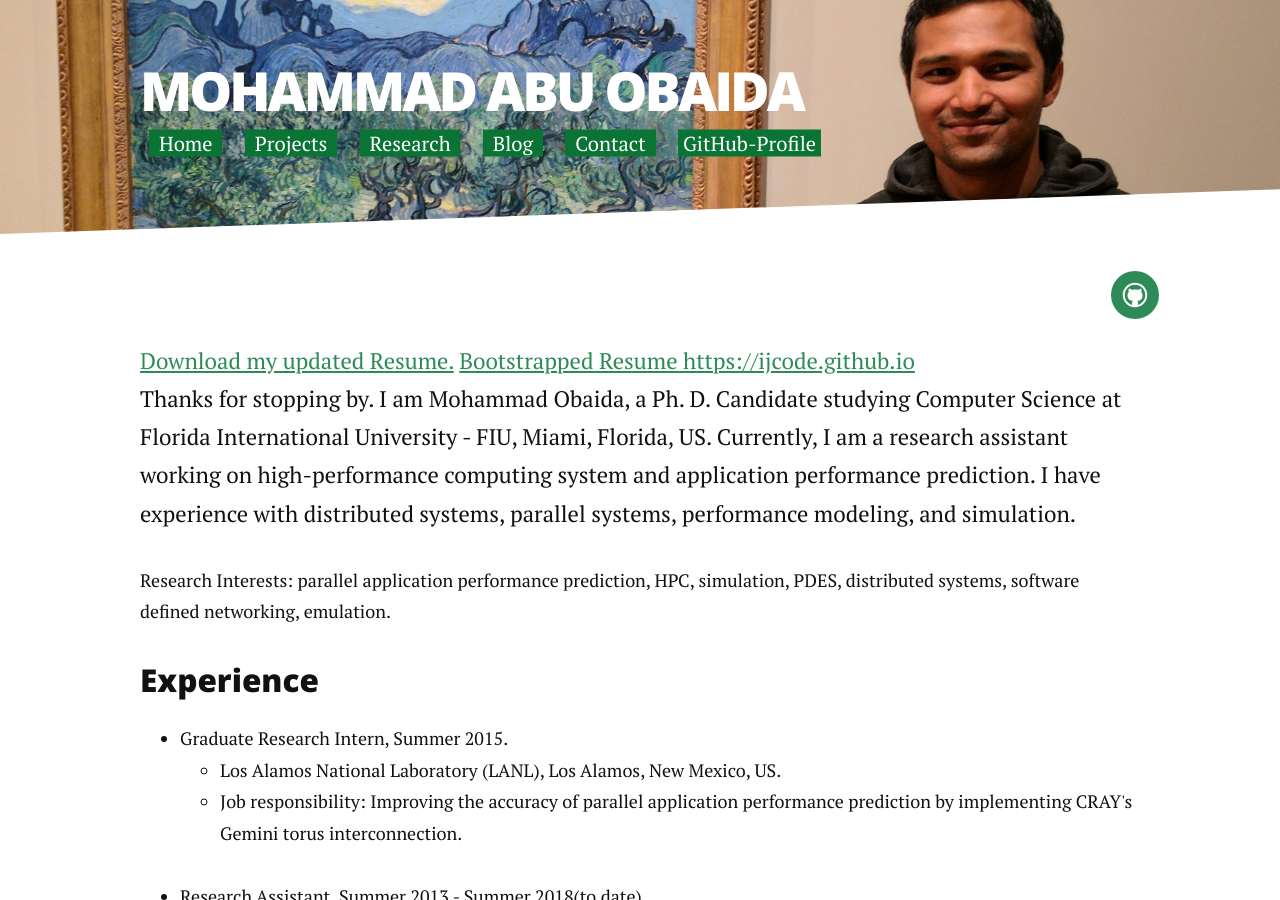
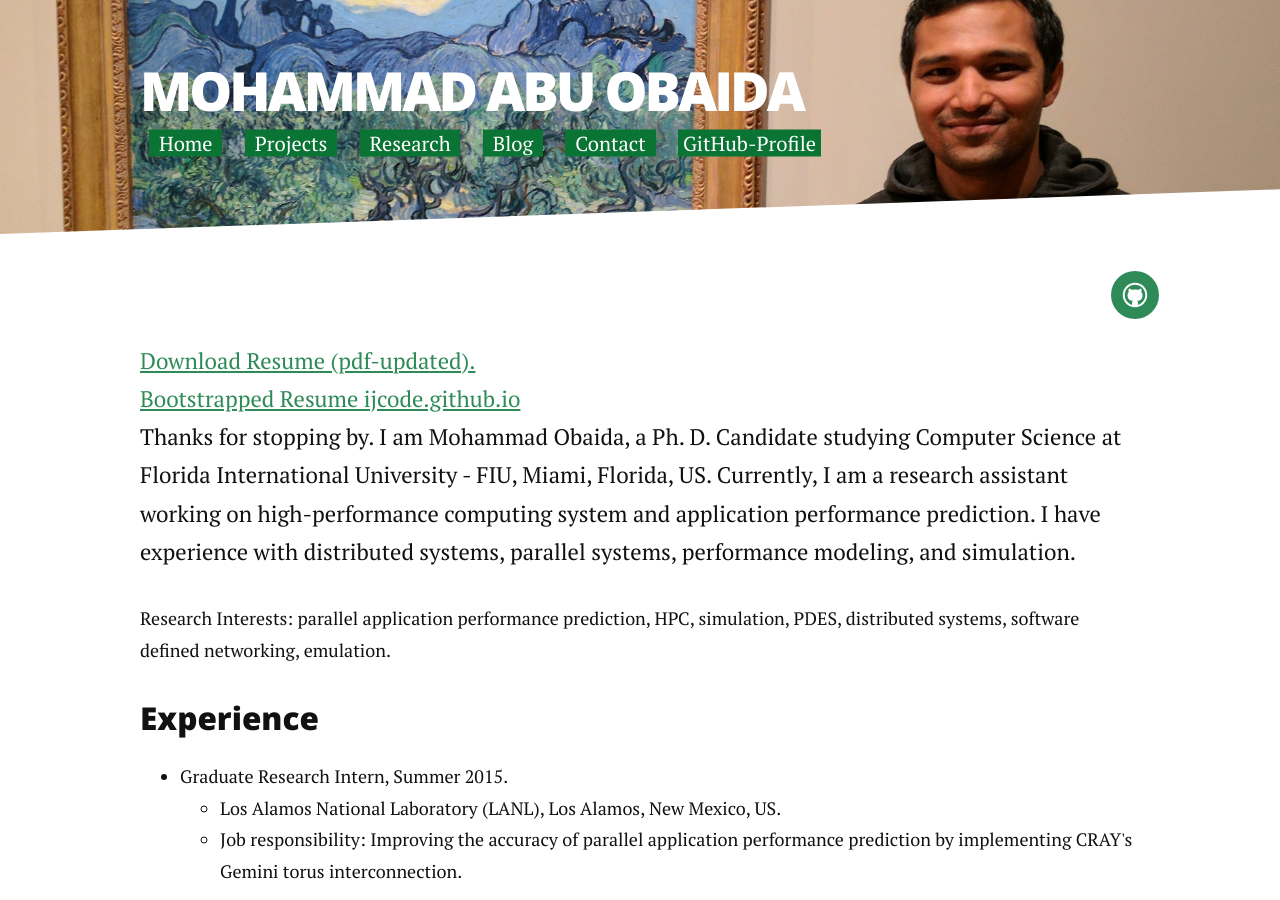
Before and after one commit to summonersRift/summonersrift.github.io, a Jekyll site: the page built from index.html, in a window 1280 px wide and 900 px high. Built offline with Jekyll 4.4.1, drawn with Linux system fonts in a browser that asks for light colours; nearby versions of some CDN libraries; the list of posts is cut into pages by our own code.

Commit message:
outgoing url resolved

```diff
--- a/index.html
+++ b/index.html
@@ -6,7 +6,8 @@ title: Obaida says Hi
 <div class="home" id ="home">
    {% include githublogo.html %}
    <p class="intro">
-	<a href="/assets/files/resume2018.pdf" alt="Mohammad Obaida Resume" align="middle"> Download my updated Resume.</a> <a href="https://codeij.github.io">Bootstrapped Resume https://ijcode.github.io</a><br>
+	<a href="/assets/files/resume2018.pdf" alt="Mohammad Obaida Resume" align="middle"> Download Resume (pdf-updated).</a><br>
+	 <a href="https://ijcode.github.io">Bootstrapped Resume ijcode.github.io</a><br>
 
         Thanks for stopping by. I am Mohammad Obaida, a Ph. D. Candidate studying Computer Science at Florida International University - FIU, Miami, Florida, US.
 	Currently, I am a research assistant working on high-performance computing system and application performance prediction.
```
